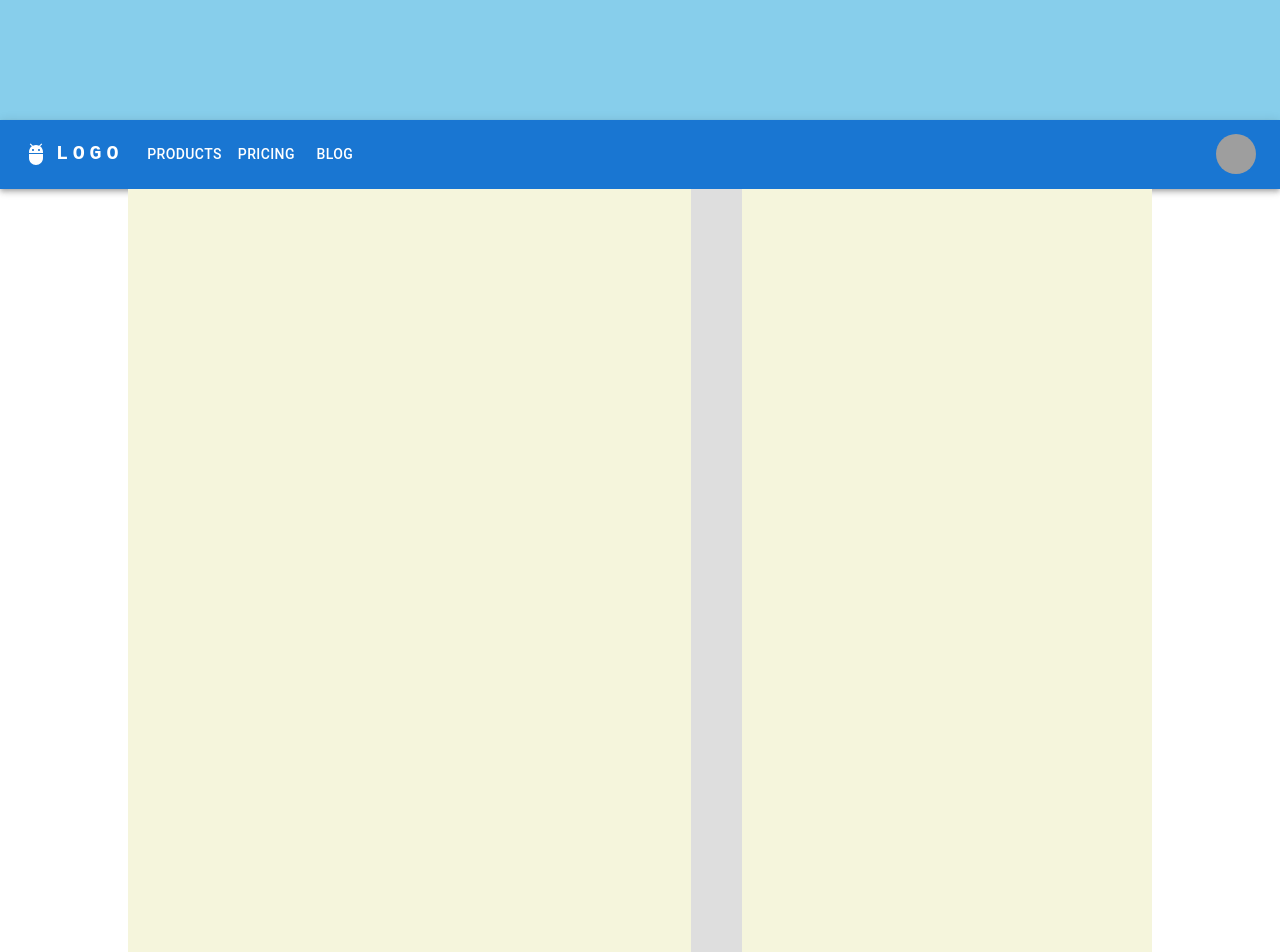
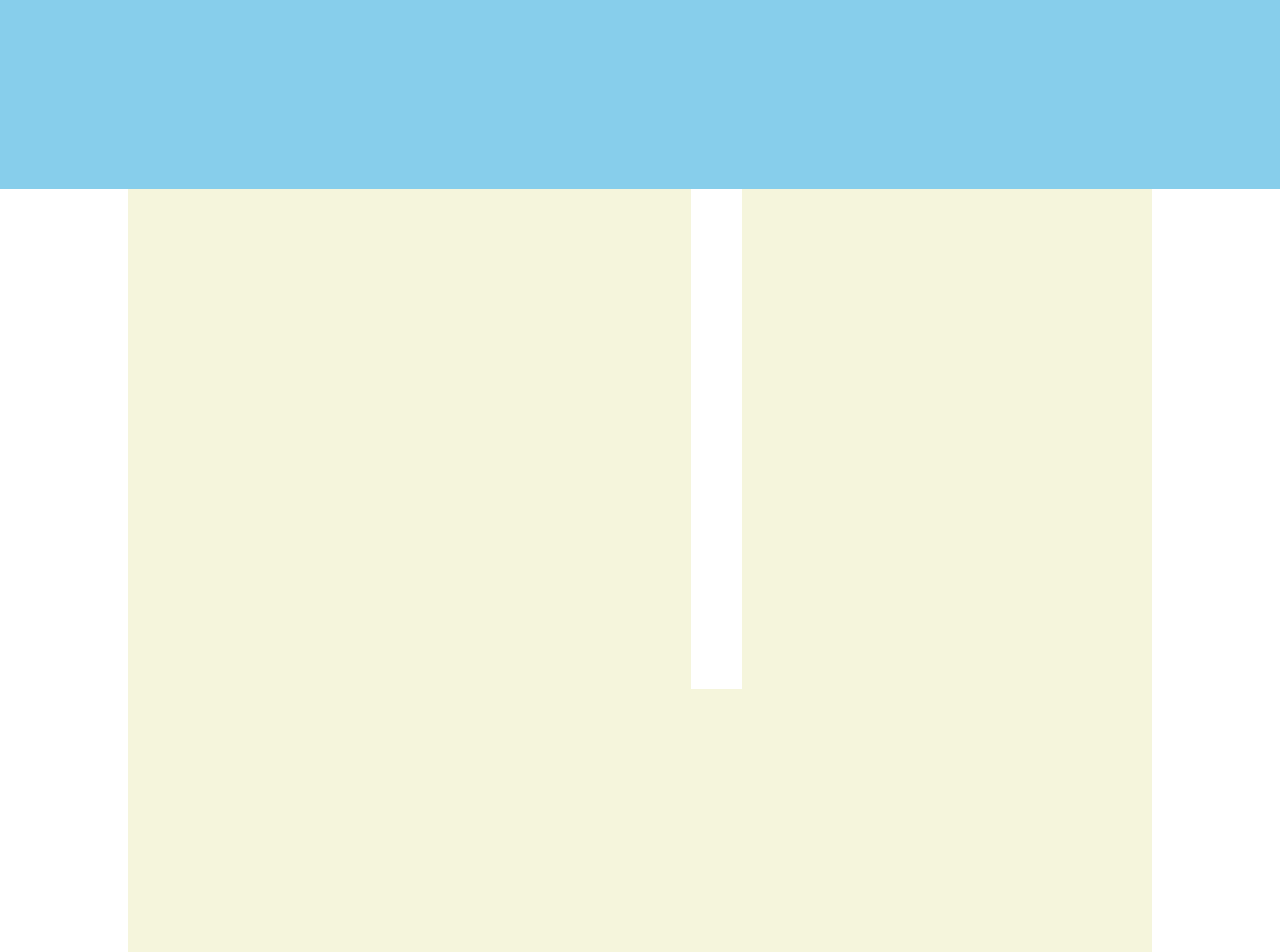
Before and after one commit to jaehyeon502/festivalProject_front, a React (Create React App) app: page / in a window 1280 px wide. Shown: the part 180-1132 px from the top of the page. Built offline with nearby package versions, Linux system fonts and the light colour scheme; grey boxes are pictures that could not be loaded.

Commit message:
초기 화면 구성

```diff
--- a/src/App.tsx
+++ b/src/App.tsx
@@ -9,8 +9,8 @@ import MainContent from "./views/Main/MainContent";
 function App() {
   return (
     <>
+      <NavigationBar />
       <MainHead />
-      <NavigationBar />
       <MainContent />
       <Footer />
     </>
--- a/src/views/Footer/index.tsx
+++ b/src/views/Footer/index.tsx
@@ -1,7 +1,7 @@
 import { Box, Typography } from '@mui/material'
 import React from 'react'
 
-export default function index() {
+export default function Footer() {
   return (
     <Box sx={{ 'width': '100%', 'height': "150px" , 'backgroundColor' : "#666666", 'display' : 'flex' }}>
 
--- /dev/null
+++ b/src/views/Main/MainContent/FestivalBoard/index.tsx
@@ -0,0 +1,10 @@
+import { Box } from '@mui/material'
+import React from 'react'
+
+export default function index() {
+  return (
+    <Box sx={{ width: '100%', height: '100%', backgroundColor:'beige' }}>
+
+    </Box>
+  )
+}
--- /dev/null
+++ b/src/views/Main/MainContent/MainLeftContent/index.tsx
@@ -0,0 +1,10 @@
+import { Box } from '@mui/material'
+import React from 'react'
+
+export default function index() {
+  return (
+    <Box sx={{ width: '55%', height: '100%', mr:'5%', backgroundColor:'beige' }}>
+        {/* <Box sx={{width: '200px', height:'200px', backgroundColor:'red'}}></Box> */}
+    </Box>
+  )
+}
--- /dev/null
+++ b/src/views/Main/MainContent/MainRightContent/index.tsx
@@ -0,0 +1,10 @@
+import { Box } from '@mui/material'
+import React from 'react'
+
+export default function index() {
+  return (
+    <Box sx={{ width: '40%', height: '100%', backgroundColor:'beige' }}>
+
+    </Box>
+  )
+}
--- a/src/views/Main/MainContent/index.tsx
+++ b/src/views/Main/MainContent/index.tsx
@@ -1,13 +1,23 @@
 import React from 'react'
 import Box from '@mui/material/Box';
+import MainLeftContent from './MainLeftContent';
+import MainRightContent from './MainRightContent';
+import FestivalBoard from './FestivalBoard';
 
-export default function index() {
+export default function MainContent() {
   return (
-    <Box sx={{ width: '100%', height: '900px', display:'flex', justifyContent: 'center'}}>
-        <Box sx={{ width:'80vw', height:'100%', backgroundColor:'#dedede', display: 'flex' }}>
-            <Box sx={{ width: '55%', height: '100%', mr:'5%', backgroundColor:'beige' }}></Box>
-            <Box sx={{ width: '40%', height: '100%', backgroundColor:'beige' }}></Box>
-        </Box>
-    </Box>
+    <>
+      <Box sx={{ width: '100%', height: '500px', display:'flex', justifyContent: 'center'}}>
+          <Box sx={{ width:'80vw', height:'500px', display: 'flex' }}>
+              <MainLeftContent />
+              <MainRightContent />
+          </Box>
+      </Box>
+      <Box sx={{ width: '100%', height: '400px', display:'flex', justifyContent: 'center'}}>
+          <Box sx={{width: '80vw', height:'400px', dsiplay:'flex'}}>
+              <FestivalBoard />
+          </Box>
+      </Box>
+    </>
   )
 }
--- a/src/views/Main/MainHead/index.tsx
+++ b/src/views/Main/MainHead/index.tsx
@@ -1,7 +1,7 @@
 import React from 'react'
 import Box from '@mui/material/Box';
 
-export default function index() {
+export default function MainHead() {
   return (
     <Box sx={{ width: '100%', height: '300px', backgroundColor: 'skyblue' }}>
 
--- a/src/views/NavigationBar/index.tsx
+++ b/src/views/NavigationBar/index.tsx
@@ -13,10 +13,10 @@ import Tooltip from '@mui/material/Tooltip';
 import MenuItem from '@mui/material/MenuItem';
 import AdbIcon from '@mui/icons-material/Adb';
 
-const pages = ['Products', 'Pricing', 'Blog'];
+const pages = ['현재 진행 중인 축제', '개최 예정 축제', '축제  후기', '자유 게시판'];
 const settings = ['Profile', 'Account', 'Dashboard', 'Logout'];
 
-function ResponsiveAppBar() {
+function NavigationBar() {
   const [anchorElNav, setAnchorElNav] = React.useState<null | HTMLElement>(null);
   const [anchorElUser, setAnchorElUser] = React.useState<null | HTMLElement>(null);
 
@@ -36,10 +36,9 @@ function ResponsiveAppBar() {
   };
 
   return (
-    <AppBar position="static">
+    <AppBar position="static" sx={{ backgroundColor: 'rgba(255,255,255,0.4)', color:'#000' }}>
       <Container maxWidth="xl">
         <Toolbar disableGutters>
-          <AdbIcon sx={{ display: { xs: 'none', md: 'flex' }, mr: 1 }} />
           <Typography
             variant="h6"
             noWrap
@@ -50,12 +49,13 @@ function ResponsiveAppBar() {
               display: { xs: 'none', md: 'flex' },
               fontFamily: 'monospace',
               fontWeight: 700,
-              letterSpacing: '.3rem',
+              letterSpacing: '.0.1rem',
               color: 'inherit',
               textDecoration: 'none',
+              cursor:'pointer'
             }}
           >
-            LOGO
+            Festival
           </Typography>
 
           <Box sx={{ flexGrow: 1, display: { xs: 'flex', md: 'none' } }}>
@@ -118,7 +118,7 @@ function ResponsiveAppBar() {
               <Button
                 key={page}
                 onClick={handleCloseNavMenu}
-                sx={{ my: 2, color: 'white', display: 'block' }}
+                sx={{ my: 2, color: '#000', display: 'block' }}
               >
                 {page}
               </Button>
@@ -159,4 +159,4 @@ function ResponsiveAppBar() {
     </AppBar>
   );
 }
-export default ResponsiveAppBar;
+export default NavigationBar;
```
Also changed, not shown: src/interfaces/index.ts (added, +22 -0 lines).
